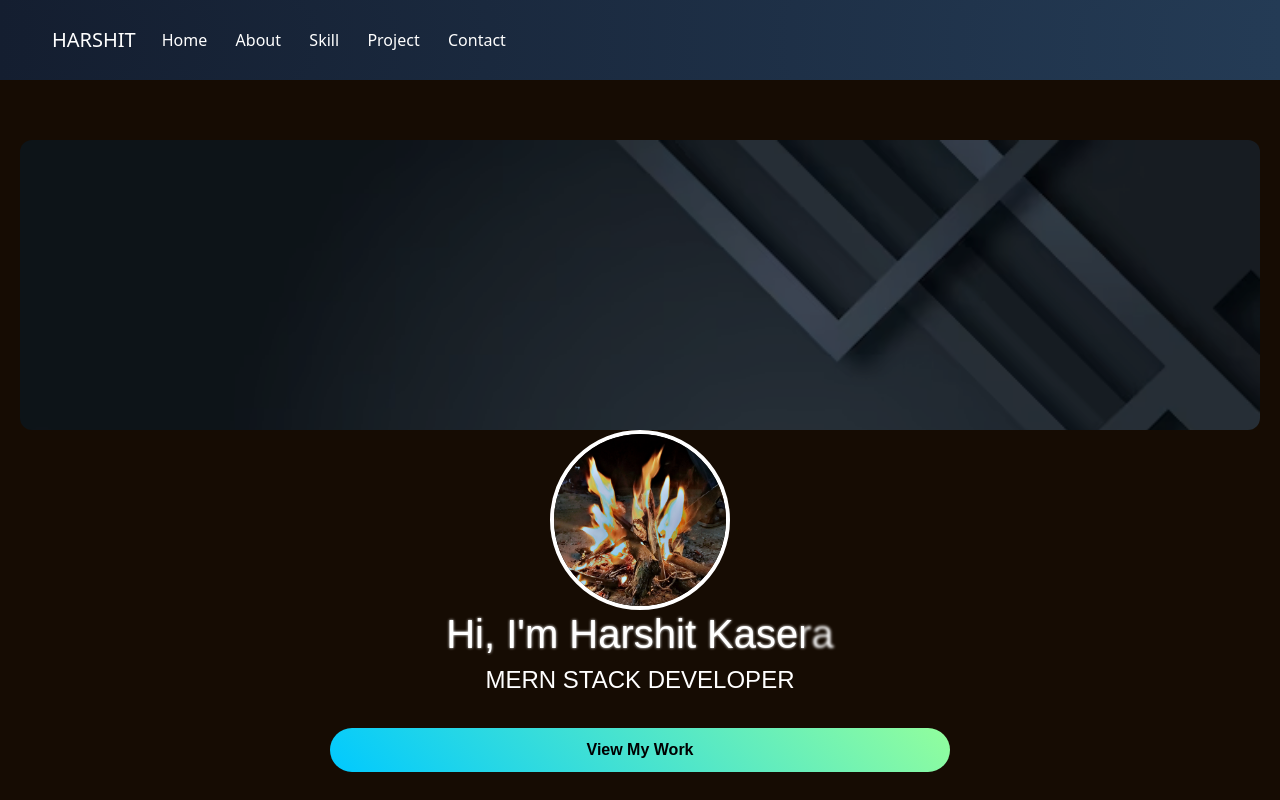
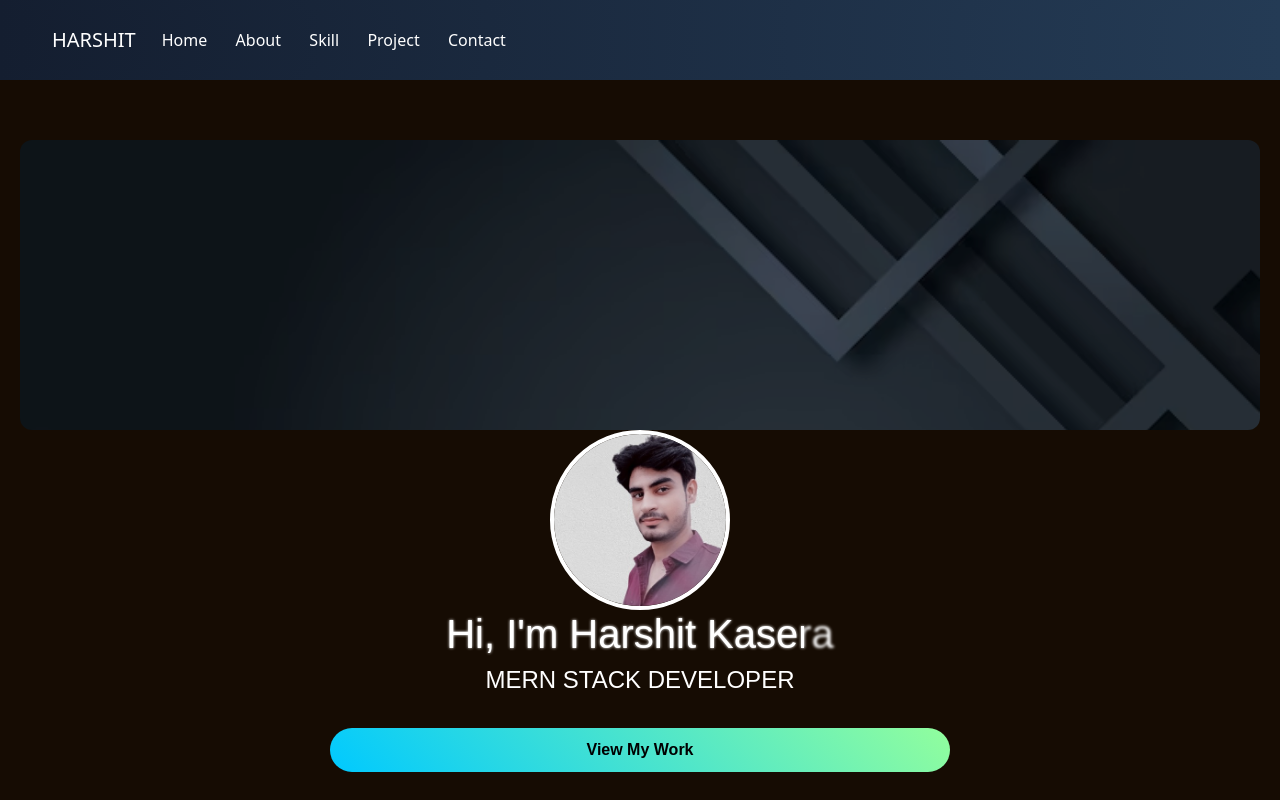
Before and after one commit to harshitkasera/Portfolio-frontend, a React (Vite) app: page / in a window 1280 px wide. Shown: the top 800 px of the page. Built offline with nearby package versions, Linux system fonts and the light colour scheme.

Commit message:
change photo

```diff
--- a/src/Component/MyPortfolio.jsx
+++ b/src/Component/MyPortfolio.jsx
@@ -19,7 +19,7 @@ const MyPortfolio = () => {
       <div id="1" className='paralla_Section'>
         <div className='paralex-bg' style={heading}></div>
         <div className='dp'>
-          <img className='my_dp' src='./Images/harsh.jpg' alt="profile" />
+          <img className='my_dp' src='./Images/photo.jpg' alt="profile" />
         </div>
         <div className='myname'>
           <h1 className='full-h1'>Hi, I'm Harshit Kasera</h1>
```
Also changed, not shown: public/Images/photo.jpg (added).
